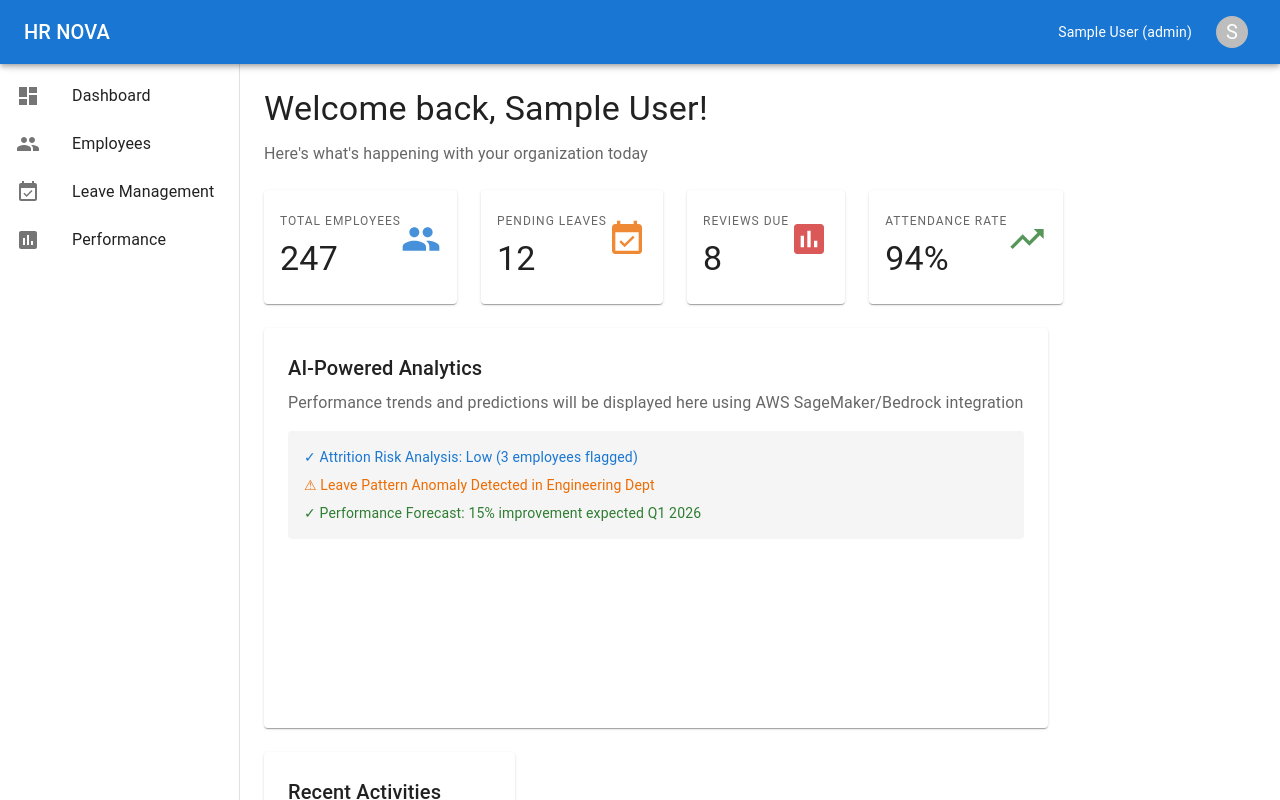
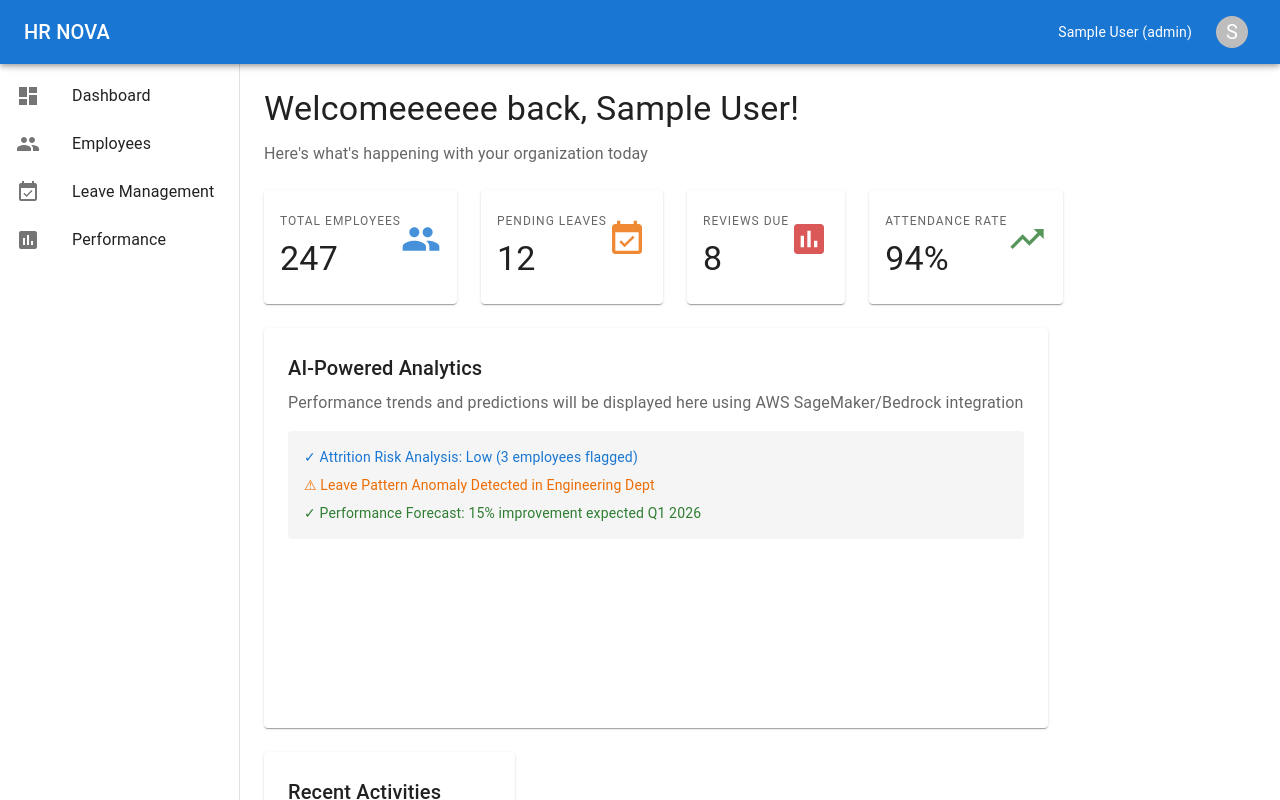
Before and after one commit to c1lc1l/hr-nova-demo, a React (Create React App) app: page / in a window 1280 px wide. Shown: the top 800 px of the page. Built offline with nearby package versions, Linux system fonts and the light colour scheme; sample sign-in values are in the browser's storage.

Commit message:
Added new changes to Dashboard and Login modules

```diff
--- a/src/components/Dashboard/Dashboard.js
+++ b/src/components/Dashboard/Dashboard.js
@@ -27,7 +27,7 @@ const Dashboard = () => {
   return (
     <Box>
       <Typography variant="h4" gutterBottom>
-        Welcome back, {user?.name}!
+        Welcomeeeeee back, {user?.name}!
       </Typography>
       <Typography variant="body1" color="textSecondary" sx={{ mb: 3 }}>
         Here's what's happening with your organization today
```
